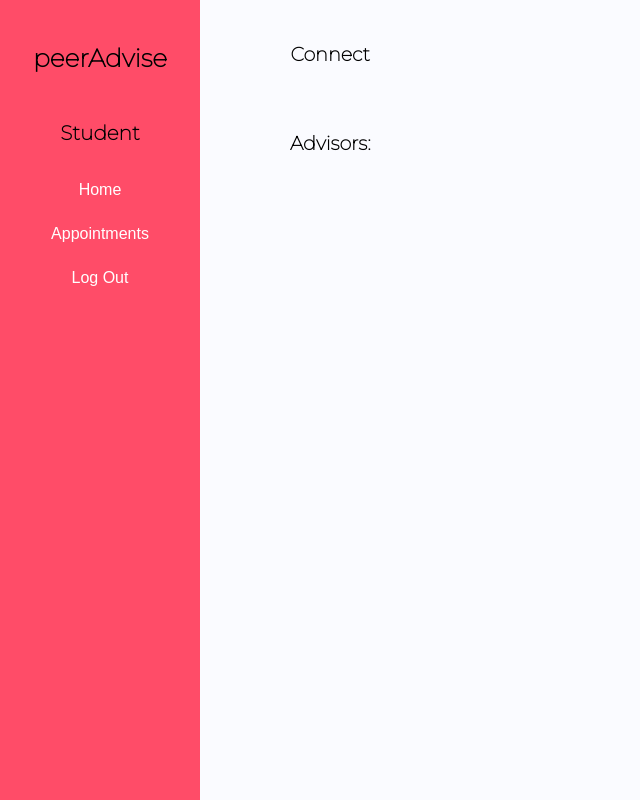
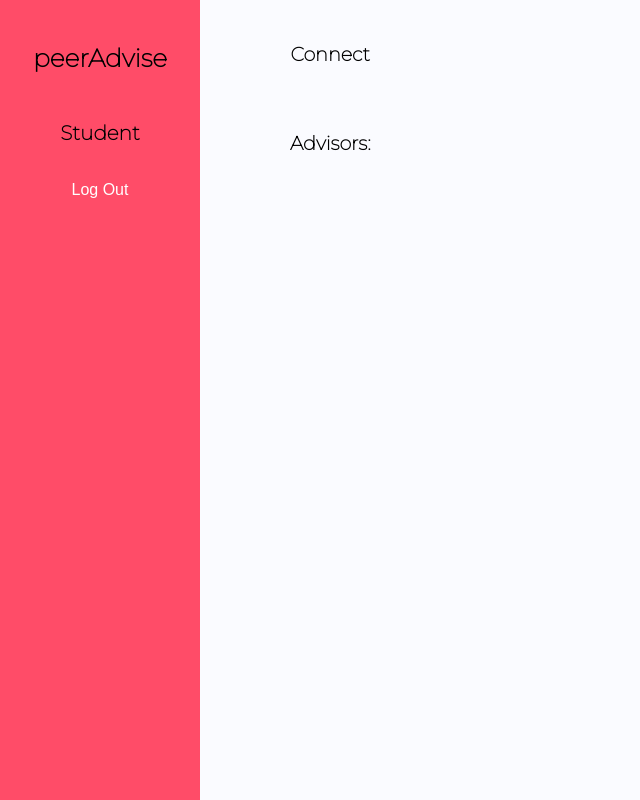
Before and after one commit to jaysqvl/peeradvice, a Flask app: page /connectStudent in a window 1280 px wide. Shown: the whole page, without its empty margins (0-640 px from the left). Run offline with Flask 2, Linux system fonts and the light colour scheme; data that the repository does not hold is empty; some libraries are stand-ins or nearby versions.

Commit message:
Fixed Bugs

```diff
--- a/templates/advisor.html
+++ b/templates/advisor.html
@@ -90,7 +90,7 @@
                 <label>peerAdvise</label>
                 <label>Advisor</label>
             </div>
-            <a href="connectAdvisor">Appointments</a>
+            <!-- <a href="connectAdvisor">Appointments</a> -->
             <a href="/">Log Out</a>
         </div>
 
--- a/templates/connectStudent.html
+++ b/templates/connectStudent.html
@@ -56,8 +56,8 @@
             <label style="font-size: 25px">peerAdvise</label>
             <label style="font-size: 20px">Student</label>
         </div>
-        <a href="student">Home</a>
-        <a href="appointmentStudent">Appointments</a>
+        <!-- <a href="student">Home</a>
+        <a href="appointmentStudent">Appointments</a> -->
         <a href="/">Log Out</a>
     </div>
     </form>
--- a/templates/student.html
+++ b/templates/student.html
@@ -67,7 +67,7 @@
                 <label>Student</label>
             </div>
             <a href="connectStudent">Connect</a>
-            <a href="appointmentStudent">Appointments</a>
+            <!-- <a href="appointmentStudent">Appointments</a> -->
             <a href="/">Log Out</a>
         </div>
     </div>
```
